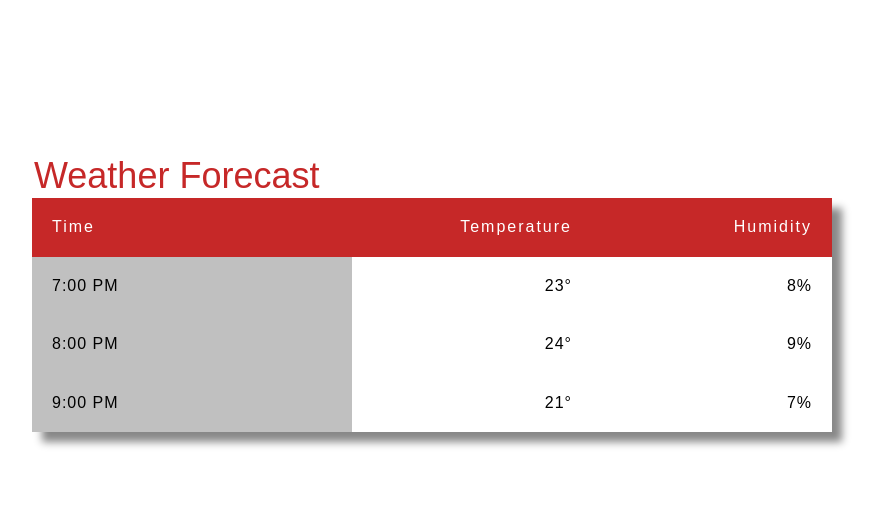
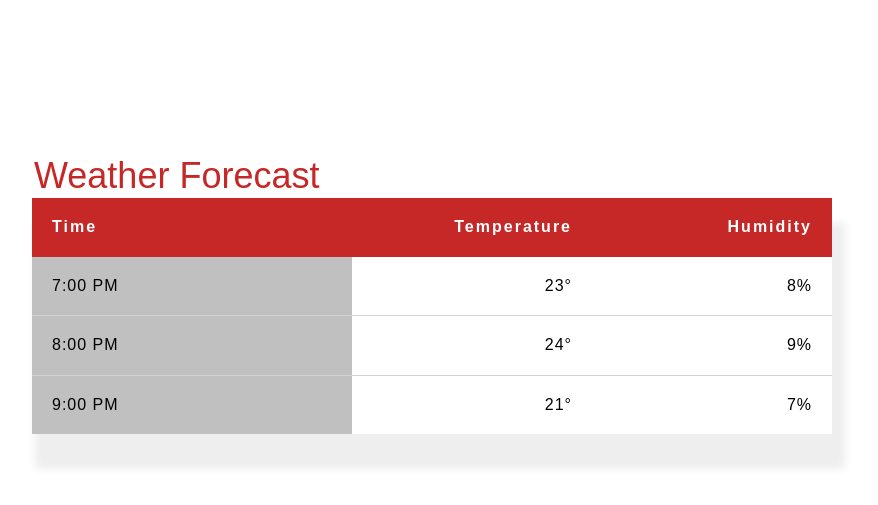
Before and after one commit to piamelia/assignment-3, a plain HTML site: page index.html in a window 1280 px wide. Shown: the part 47-552 px from the top of the page, without its empty margins (208-1086 px from the left). Drawn offline with nearby package versions, Linux system fonts and the light colour scheme.

Commit message:
Improved visual design

```diff
--- a/css/styles.css
+++ b/css/styles.css
@@ -1,7 +1,6 @@
 /* global font-family */
 * {
     font-family: sans-serif;
-    font-weight: 300;
 }
 
 /* spacing */
@@ -16,12 +15,12 @@ table {
   table-layout: fixed;
   width: 100%;
   border-collapse: collapse;
-  box-shadow: 10px 10px 8px #888;
+  box-shadow: 8px 30px 8px 5px #eeeeee;
 
 }
 
 caption {
-    display:table-caption;
+    display: table-caption;
     caption-side: top;
     text-align: left;
     font-size: 36px;
@@ -47,21 +46,24 @@ thead th:nth-child(3) {
 }
 
 th:nth-child(1),
-td:nth-child(1)
- {
+td:nth-child(1) {
      text-align: left;
 }
 
 th:nth-child(2),
 th:nth-child(3),
 td:nth-child(2),
-td:nth-child(3)
- {
+td:nth-child(3) {
      text-align: right;
 }
 
 th, td {
   padding: 20px;
+
+}
+
+tr + tr {
+    border-top: 1px solid lightgrey;
 
 }
 
```
Also changed, not shown: variable.scss (added, +7 -0 lines).
